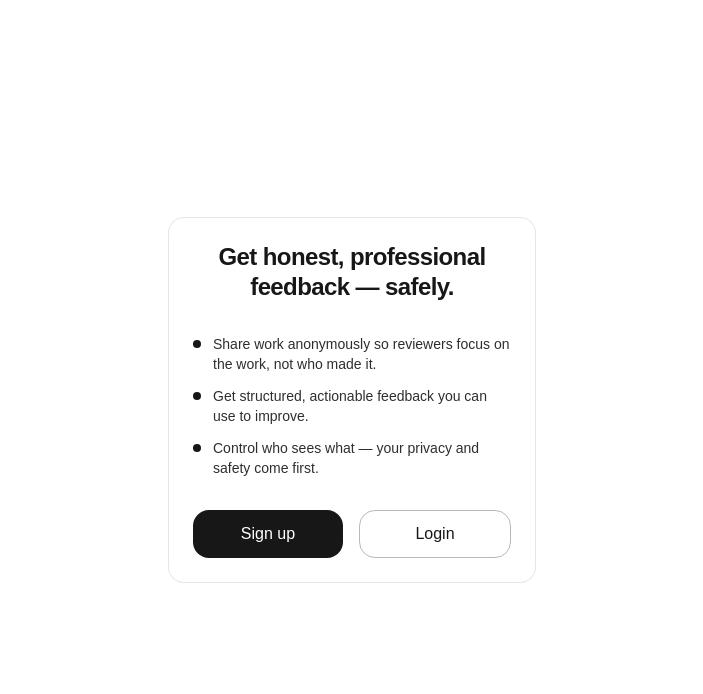
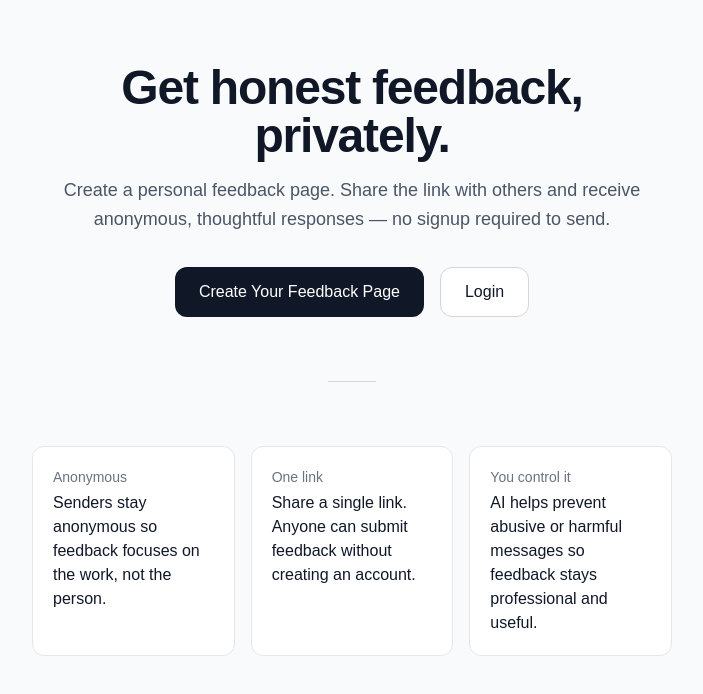
Before and after one commit to ricky300300/honestify-me, a Next.js app: page / in a window 1280 px wide. Shown: the top 694 px of the page, without its empty margins (288-991 px from the left). Built offline with nearby package versions, Linux system fonts and the light colour scheme.

Commit message:
updated home page

```diff
--- a/src/app/page.tsx
+++ b/src/app/page.tsx
@@ -4,49 +4,69 @@ import RedirectIfLoggedIn from "./RedirectIfLoggedIn";
 export default function Home() {
   return (
     <RedirectIfLoggedIn>
-    <div className="min-h-screen bg-background text-foreground">
-      <main className="mx-auto flex min-h-screen w-full max-w-[400px] flex-col items-center justify-center px-4 py-8 sm:py-12">
-        <div className="w-full rounded-2xl border border-foreground/10 bg-background p-6 text-center">
-          <h1 className="text-2xl font-semibold leading-tight tracking-tight">
-            Get honest, professional feedback — safely.
+      <div className="min-h-screen bg-gray-50 text-gray-900 dark:bg-gray-950 dark:text-gray-100">
+        <main className="mx-auto w-full max-w-2xl px-4 py-16">
+          {/* Hero */}
+          <section className="text-center">
+            <h1 className="text-3xl font-bold tracking-tight text-gray-900 dark:text-gray-100 sm:text-4xl md:text-5xl">
+              Get honest feedback, privately.
             </h1>
-
-          <ul className="mt-8 flex w-full list-none flex-col gap-3 text-left">
-            <li className="flex items-start gap-3">
-              <span className="mt-1.5 size-2 shrink-0 rounded-full bg-foreground" aria-hidden />
-              <span className="text-sm text-foreground/90">
-                Share work anonymously so reviewers focus on the work, not who made it.
-              </span>
-            </li>
-            <li className="flex items-start gap-3">
-              <span className="mt-1.5 size-2 shrink-0 rounded-full bg-foreground" aria-hidden />
-              <span className="text-sm text-foreground/90">
-                Get structured, actionable feedback you can use to improve.
-              </span>
-            </li>
-            <li className="flex items-start gap-3">
-              <span className="mt-1.5 size-2 shrink-0 rounded-full bg-foreground" aria-hidden />
-              <span className="text-sm text-foreground/90">
-                Control who sees what — your privacy and safety come first.
-              </span>
-            </li>
-          </ul>
-
-          <div className="mt-8 flex flex-col gap-3 sm:flex-row sm:gap-4">
+            <p className="mt-4 text-lg leading-relaxed text-gray-600 dark:text-gray-400">
+              Create a personal feedback page. Share the link with others and
+              receive anonymous, thoughtful responses — no signup required to
+              send.
+            </p>
+            <div className="mt-8 flex flex-col gap-3 sm:flex-row sm:justify-center sm:gap-4">
               <Link
                 href="/signup"
-              className="flex min-h-[48px] flex-1 items-center justify-center rounded-2xl bg-foreground text-base font-medium text-background transition-opacity hover:opacity-90 active:opacity-95"
+                className="flex min-h-[48px] w-full items-center justify-center rounded-xl bg-gray-900 px-6 py-3 text-base font-medium text-white transition-opacity hover:opacity-90 active:opacity-95 dark:bg-white dark:text-gray-900 sm:w-auto"
               >
-              Sign up
+                Create Your Feedback Page
               </Link>
               <Link
                 href="/login"
-              className="flex min-h-[48px] flex-1 items-center justify-center rounded-2xl border border-foreground/30 text-base font-medium transition-opacity hover:bg-foreground/10 active:opacity-95"
+                className="flex min-h-[48px] w-full items-center justify-center rounded-xl border border-gray-300 bg-white px-6 py-3 text-base font-medium text-gray-900 transition-opacity hover:bg-gray-50 active:opacity-95 dark:border-gray-700 dark:bg-gray-900 dark:text-gray-100 dark:hover:bg-gray-800 sm:w-auto"
               >
                 Login
               </Link>
             </div>
+          </section>
+
+          {/* Divider */}
+          <hr className="mx-auto mt-16 w-12 border-gray-300 dark:border-gray-700" />
+
+          {/* Benefits */}
+          <section className="mt-16">
+            <div className="grid gap-4 sm:grid-cols-3">
+              <div className="rounded-xl border border-gray-200 bg-white p-5 dark:border-gray-800 dark:bg-gray-900">
+                <p className="text-sm font-medium text-gray-500 dark:text-gray-400">
+                  Anonymous
+                </p>
+                <p className="mt-1 text-gray-900 dark:text-gray-100">
+                  Senders stay anonymous so feedback focuses on the work, not
+                  the person.
+                </p>
               </div>
+              <div className="rounded-xl border border-gray-200 bg-white p-5 dark:border-gray-800 dark:bg-gray-900">
+                <p className="text-sm font-medium text-gray-500 dark:text-gray-400">
+                  One link
+                </p>
+                <p className="mt-1 text-gray-900 dark:text-gray-100">
+                  Share a single link. Anyone can submit feedback without
+                  creating an account.
+                </p>
+              </div>
+              <div className="rounded-xl border border-gray-200 bg-white p-5 dark:border-gray-800 dark:bg-gray-900">
+                <p className="text-sm font-medium text-gray-500 dark:text-gray-400">
+                  You control it
+                </p>
+                <p className="mt-1 text-gray-900 dark:text-gray-100">
+                  AI helps prevent abusive or harmful messages so feedback stays
+                  professional and useful.
+                </p>
+              </div>
+            </div>
+          </section>
         </main>
       </div>
     </RedirectIfLoggedIn>
```
Lines whose indentation alone changed are shown as unchanged.
